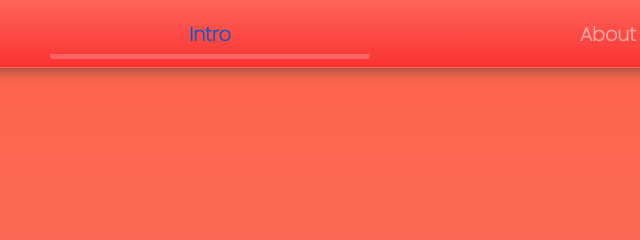
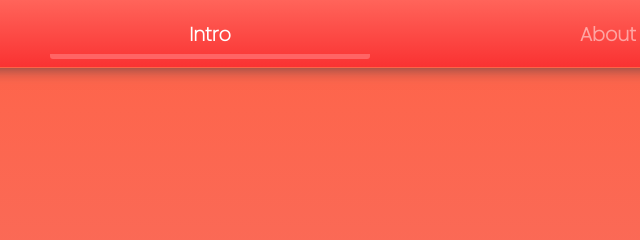
Before and after one commit to susmit31/susmit31.github.io, a plain HTML site: page index.html in a window 1280 px wide. In both pictures the pointer is over the link "Intro". Shown: the top 240 px of the page, 32-672 px from the left. Drawn offline with nearby package versions, Linux system fonts and the light colour scheme.

Commit message:
minor stuff

```diff
--- a/styles.css
+++ b/styles.css
@@ -102,6 +102,10 @@ a{
 	text-decoration:none;
 }
 
+nav a:hover{
+	color:white;
+}
+
 .btn-danger{
 	background-color:tomato;
 	text-transform:uppercase;
```
